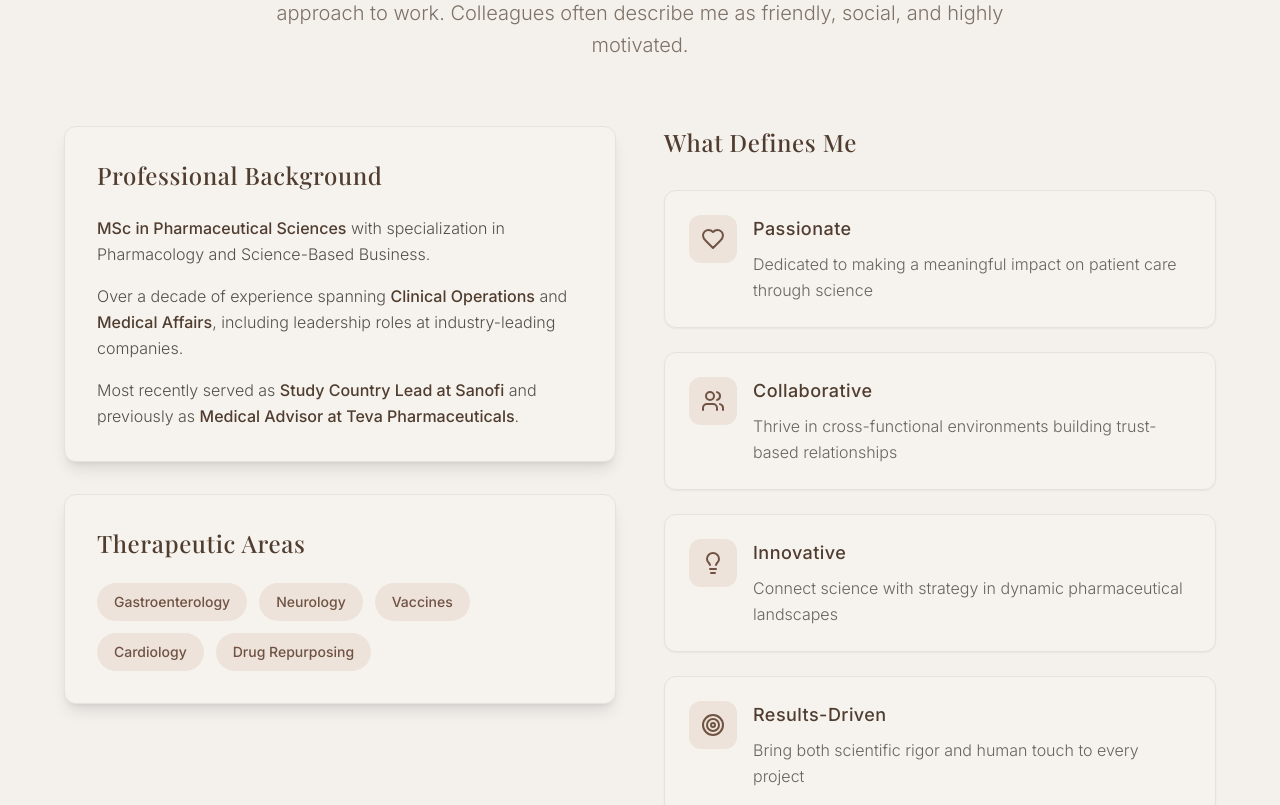
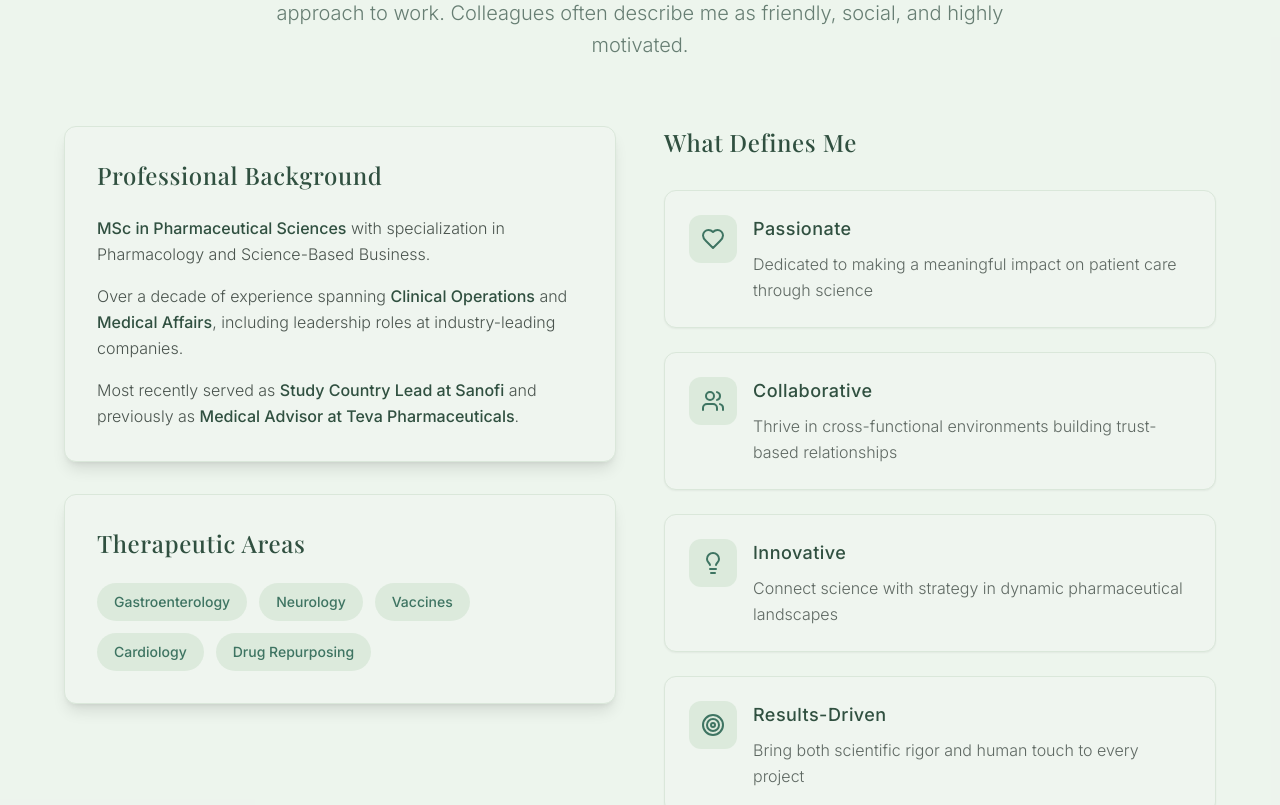
Before and after one commit to mhkok/femkes-scandi-profile, a React (Vite) app: page / in a window 1280 px wide. Shown: the part 980-1785 px from the top of the page. Built offline with nearby package versions, Linux system fonts and the light colour scheme.

Commit message:
Adjust color scheme to green
Change the color tone of the website to calm, green colors, such as soft pale green.

```diff
--- a/src/components/About.tsx
+++ b/src/components/About.tsx
@@ -85,7 +85,7 @@ export default function About() {
                     <Badge
                       key={area}
                       variant="secondary"
-                      className="bg-warm-wood/20 text-oak hover:bg-warm-wood/30 px-4 py-2 text-sm font-medium"
+                      className="bg-sage-green/20 text-forest-green hover:bg-sage-green/30 px-4 py-2 text-sm font-medium"
                     >
                       {area}
                     </Badge>
@@ -103,9 +103,9 @@ export default function About() {
                 {qualities.map((quality) => (
                   <Card key={quality.title} className="p-6 bg-card border-border hover:shadow-md transition-shadow">
                     <div className="flex items-start gap-4">
-                      <div className="bg-warm-wood/20 p-3 rounded-lg">
-                        <quality.icon className="h-6 w-6 text-oak" />
-                      </div>
+                    <div className="bg-sage-green/20 p-3 rounded-lg">
+                      <quality.icon className="h-6 w-6 text-forest-green" />
+                    </div>
                       <div>
                         <h4 className="text-lg font-medium text-primary mb-2">
                           {quality.title}
--- a/src/components/Experience.tsx
+++ b/src/components/Experience.tsx
@@ -140,7 +140,7 @@ export default function Experience() {
                       </div>
                       <Badge
                         variant="secondary"
-                        className="bg-warm-wood/20 text-oak hover:bg-warm-wood/30"
+                        className="bg-sage-green/20 text-forest-green hover:bg-sage-green/30"
                       >
                         {exp.type}
                       </Badge>
@@ -153,7 +153,7 @@ export default function Experience() {
                         <ul className="space-y-2 text-foreground/80 font-light">
                           {exp.highlights.map((highlight, idx) => (
                             <li key={idx} className="flex items-start gap-3">
-                              <span className="w-2 h-2 bg-warm-wood rounded-full mt-2 flex-shrink-0" />
+                              <span className="w-2 h-2 bg-sage-green rounded-full mt-2 flex-shrink-0" />
                               <span className="leading-relaxed">{highlight}</span>
                             </li>
                           ))}
@@ -167,7 +167,7 @@ export default function Experience() {
                             <Badge
                               key={skill}
                               variant="outline"
-                              className="border-warm-wood/30 text-oak hover:bg-warm-wood/10"
+                              className="border-sage-green/30 text-forest-green hover:bg-sage-green/10"
                             >
                               {skill}
                             </Badge>
@@ -202,7 +202,7 @@ export default function Experience() {
                         {edu.field}
                       </p>
                       {edu.specialization && (
-                        <p className="text-warm-wood font-medium mb-2">
+                        <p className="text-sage-green font-medium mb-2">
                           Specialization: {edu.specialization}
                         </p>
                       )}
@@ -215,7 +215,7 @@ export default function Experience() {
                     <ul className="space-y-2 text-foreground/80 font-light">
                       {edu.highlights.map((highlight, idx) => (
                         <li key={idx} className="flex items-start gap-3">
-                          <span className="w-2 h-2 bg-warm-wood rounded-full mt-2 flex-shrink-0" />
+                          <span className="w-2 h-2 bg-sage-green rounded-full mt-2 flex-shrink-0" />
                           <span className="leading-relaxed">{highlight}</span>
                         </li>
                       ))}
--- a/src/components/Hero.tsx
+++ b/src/components/Hero.tsx
@@ -21,7 +21,7 @@ export default function Hero() {
           {/* Text Content */}
           <div className="space-y-8 animate-fade-in">
             <div className="space-y-4">
-              <p className="text-warm-wood font-medium tracking-wider uppercase text-sm">
+              <p className="text-sage-green font-medium tracking-wider uppercase text-sm">
                 Healthcare Professional
               </p>
               <h1 className="text-5xl lg:text-6xl font-serif font-medium text-primary leading-tight">
@@ -70,7 +70,7 @@ export default function Hero() {
           {/* Portrait */}
           <div className="flex justify-center lg:justify-end animate-slide-up">
             <div className="relative">
-              <div className="absolute -inset-4 bg-warm-wood/20 rounded-2xl blur-xl" />
+              <div className="absolute -inset-4 bg-sage-green/20 rounded-2xl blur-xl" />
               <img
                 src={femkePortrait}
                 alt="Femke - Healthcare Professional"
--- a/src/index.css
+++ b/src/index.css
@@ -8,42 +8,42 @@ All colors MUST be HSL.
 
 @layer base {
   :root {
-    /* Scandinavian-inspired natural color palette */
-    --background: 35 25% 97%;
-    --foreground: 25 15% 15%;
+    /* Calm, soft green Scandinavian palette */
+    --background: 120 30% 97%;
+    --foreground: 150 15% 15%;
 
-    --card: 35 30% 95%;
-    --card-foreground: 25 15% 15%;
+    --card: 120 25% 95%;
+    --card-foreground: 150 15% 15%;
 
-    --popover: 35 30% 95%;
-    --popover-foreground: 25 15% 15%;
+    --popover: 120 25% 95%;
+    --popover-foreground: 150 15% 15%;
 
-    /* Warm wood tones inspired by Norrgavel */
-    --primary: 25 25% 25%;
-    --primary-foreground: 35 25% 97%;
+    /* Soft sage and eucalyptus tones */
+    --primary: 150 25% 25%;
+    --primary-foreground: 120 30% 97%;
 
-    --secondary: 35 20% 88%;
-    --secondary-foreground: 25 25% 25%;
+    --secondary: 120 20% 88%;
+    --secondary-foreground: 150 25% 25%;
 
-    --muted: 35 15% 92%;
-    --muted-foreground: 25 10% 45%;
+    --muted: 120 15% 92%;
+    --muted-foreground: 150 10% 45%;
 
-    --accent: 30 15% 85%;
-    --accent-foreground: 25 25% 25%;
+    --accent: 125 15% 85%;
+    --accent-foreground: 150 25% 25%;
 
     --destructive: 0 84.2% 60.2%;
-    --destructive-foreground: 35 25% 97%;
+    --destructive-foreground: 120 30% 97%;
 
-    --border: 35 20% 88%;
-    --input: 35 20% 90%;
-    --ring: 25 25% 25%;
+    --border: 120 20% 88%;
+    --input: 120 20% 90%;
+    --ring: 150 25% 25%;
 
-    /* Warm natural tones */
-    --warm-wood: 25 35% 65%;
-    --light-wood: 35 25% 85%;
-    --birch: 40 30% 90%;
-    --beech: 30 20% 82%;
-    --oak: 20 25% 35%;
+    /* Calm green nature tones */
+    --sage-green: 125 25% 65%;
+    --pale-eucalyptus: 135 20% 85%;
+    --soft-mint: 140 30% 90%;
+    --muted-sage: 130 15% 82%;
+    --forest-green: 160 30% 35%;
 
     /* Elegant spacing and typography */
     --radius: 0.75rem;
@@ -66,42 +66,42 @@ All colors MUST be HSL.
   }
 
   .dark {
-    /* Dark mode with warm undertones */
-    --background: 25 20% 8%;
-    --foreground: 35 25% 95%;
+    /* Dark mode with calm green undertones */
+    --background: 150 20% 8%;
+    --foreground: 120 25% 95%;
 
-    --card: 25 25% 10%;
-    --card-foreground: 35 25% 95%;
+    --card: 150 25% 10%;
+    --card-foreground: 120 25% 95%;
 
-    --popover: 25 25% 10%;
-    --popover-foreground: 35 25% 95%;
+    --popover: 150 25% 10%;
+    --popover-foreground: 120 25% 95%;
 
-    --primary: 35 25% 95%;
-    --primary-foreground: 25 20% 8%;
+    --primary: 120 25% 95%;
+    --primary-foreground: 150 20% 8%;
 
-    --secondary: 25 15% 15%;
-    --secondary-foreground: 35 25% 95%;
+    --secondary: 150 15% 15%;
+    --secondary-foreground: 120 25% 95%;
 
-    --muted: 25 15% 15%;
-    --muted-foreground: 35 15% 65%;
+    --muted: 150 15% 15%;
+    --muted-foreground: 120 15% 65%;
 
-    --accent: 25 15% 18%;
-    --accent-foreground: 35 25% 95%;
+    --accent: 150 15% 18%;
+    --accent-foreground: 120 25% 95%;
 
     --destructive: 0 62.8% 30.6%;
-    --destructive-foreground: 35 25% 95%;
+    --destructive-foreground: 120 25% 95%;
 
-    --border: 25 15% 18%;
-    --input: 25 15% 18%;
-    --ring: 35 25% 85%;
-    --sidebar-background: 240 5.9% 10%;
-    --sidebar-foreground: 240 4.8% 95.9%;
-    --sidebar-primary: 224.3 76.3% 48%;
-    --sidebar-primary-foreground: 0 0% 100%;
-    --sidebar-accent: 240 3.7% 15.9%;
-    --sidebar-accent-foreground: 240 4.8% 95.9%;
-    --sidebar-border: 240 3.7% 15.9%;
-    --sidebar-ring: 217.2 91.2% 59.8%;
+    --border: 150 15% 18%;
+    --input: 150 15% 18%;
+    --ring: 120 25% 85%;
+    --sidebar-background: 150 20% 10%;
+    --sidebar-foreground: 120 25% 95%;
+    --sidebar-primary: 120 25% 85%;
+    --sidebar-primary-foreground: 150 20% 8%;
+    --sidebar-accent: 150 15% 15%;
+    --sidebar-accent-foreground: 120 25% 95%;
+    --sidebar-border: 150 15% 15%;
+    --sidebar-ring: 120 25% 85%;
   }
 }
 
--- a/tailwind.config.ts
+++ b/tailwind.config.ts
@@ -52,12 +52,12 @@ export default {
 					DEFAULT: 'hsl(var(--card))',
 					foreground: 'hsl(var(--card-foreground))'
 				},
-				// Natural wood-inspired colors
-				'warm-wood': 'hsl(var(--warm-wood))',
-				'light-wood': 'hsl(var(--light-wood))',
-				'birch': 'hsl(var(--birch))',
-				'beech': 'hsl(var(--beech))',
-				'oak': 'hsl(var(--oak))',
+				// Calm green nature-inspired colors
+				'sage-green': 'hsl(var(--sage-green))',
+				'pale-eucalyptus': 'hsl(var(--pale-eucalyptus))',
+				'soft-mint': 'hsl(var(--soft-mint))',
+				'muted-sage': 'hsl(var(--muted-sage))',
+				'forest-green': 'hsl(var(--forest-green))',
 				sidebar: {
 					DEFAULT: 'hsl(var(--sidebar-background))',
 					foreground: 'hsl(var(--sidebar-foreground))',
```
Also changed, not shown: src/components/Contact.tsx (+14 -14 lines).
